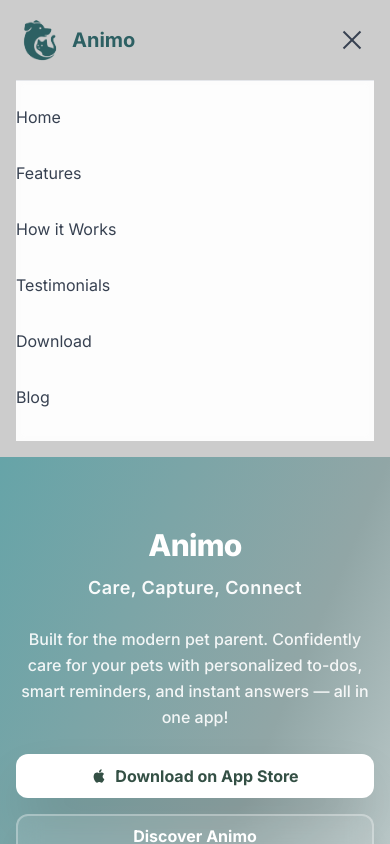
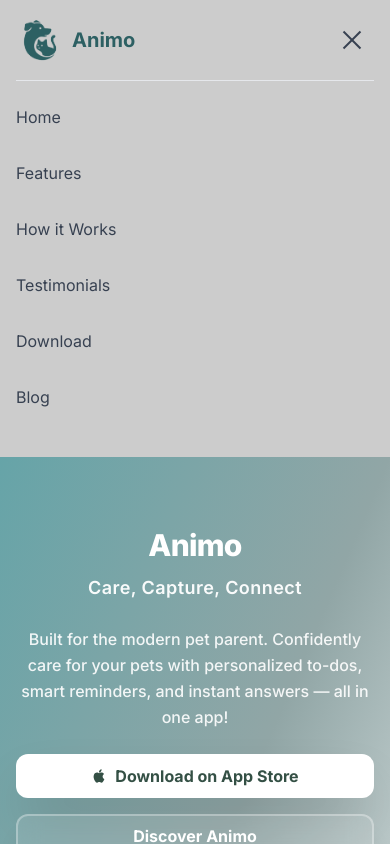
Before and after one commit to pawpal-app/pawpal, a Next.js app: page / in a window 390 px wide. Both pictures are taken after a click on the button "Toggle navigation menu". Shown: the top 844 px of the page. Built offline with nearby package versions, Linux system fonts and the light colour scheme.

Commit message:
Fixed mobile dropdown

```diff
--- a/src/components/layout/Header.tsx
+++ b/src/components/layout/Header.tsx
@@ -59,8 +59,8 @@ export function Header() {
       )}
 
       {/* Mobile Navigation Menu */}
-      <div className={`md:hidden transition-all duration-300 ease-in-out relative z-[100] ${isMenuOpen ? 'max-h-96 opacity-100' : 'max-h-0 opacity-0 overflow-hidden'}`}>
-        <div className="pt-4 pb-6 space-y-4 border-t border-gray-200 mt-4 bg-white/95 backdrop-blur-sm relative z-[100]">
+      <div className={`md:hidden transition-all duration-300 ease-in-out relative z-[100] ${isMenuOpen ? 'max-h-screen opacity-100' : 'max-h-0 opacity-0 overflow-hidden'}`}>
+        <div className="pt-4 pb-6 space-y-4 border-t border-gray-200 mt-4 relative z-[100]">
           <Link
             href="/"
             className="block text-gray-700 hover:text-[#345045] transition-colors py-2"
```
